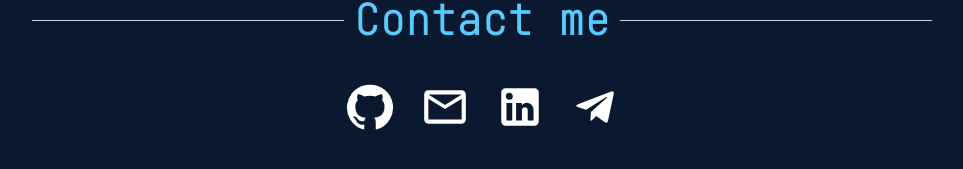
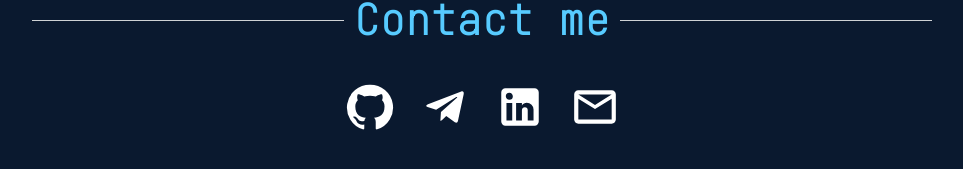
Before and after one commit to Kiep13/vv-cv, a React (Create React App) app: page / in a window 1280 px wide. Shown: the part 1275-1444 px from the top of the page, without its empty margins (158-1121 px from the left). Built offline with nearby package versions, Linux system fonts and the light colour scheme.

Commit message:
refactor: contacts order

```diff
--- a/src/app/pages/Cv/constants/contactLinks.ts
+++ b/src/app/pages/Cv/constants/contactLinks.ts
@@ -11,15 +11,15 @@ export const CONTACT_LINKS: IContactLink[] = [
    link: 'https://github.com/Lone-Marshal'
   },
   {
-    icon: MailOutlineIcon,
-    link: 'mailto:valery.volkau.software.developer@gmail.com'
+    icon: TelegramIcon,
+    link: 'https://t.me/Lone_marshal'
   },
   {
     icon: LinkedInIcon,
     link: 'https://www.linkedin.com/in/%D0%B2%D0%B0%D0%BB%D0%B5%D1%80%D0%B8%D0%B9-%D0%B2%D0%BE%D0%BB%D0%BA%D0%BE%D0%B2-8098051b2'
   },
   {
-    icon: TelegramIcon,
-    link: 'https://t.me/Lone_marshal'
+    icon: MailOutlineIcon,
+    link: 'mailto:valery.volkau.software.developer@gmail.com'
   }
 ]
```
